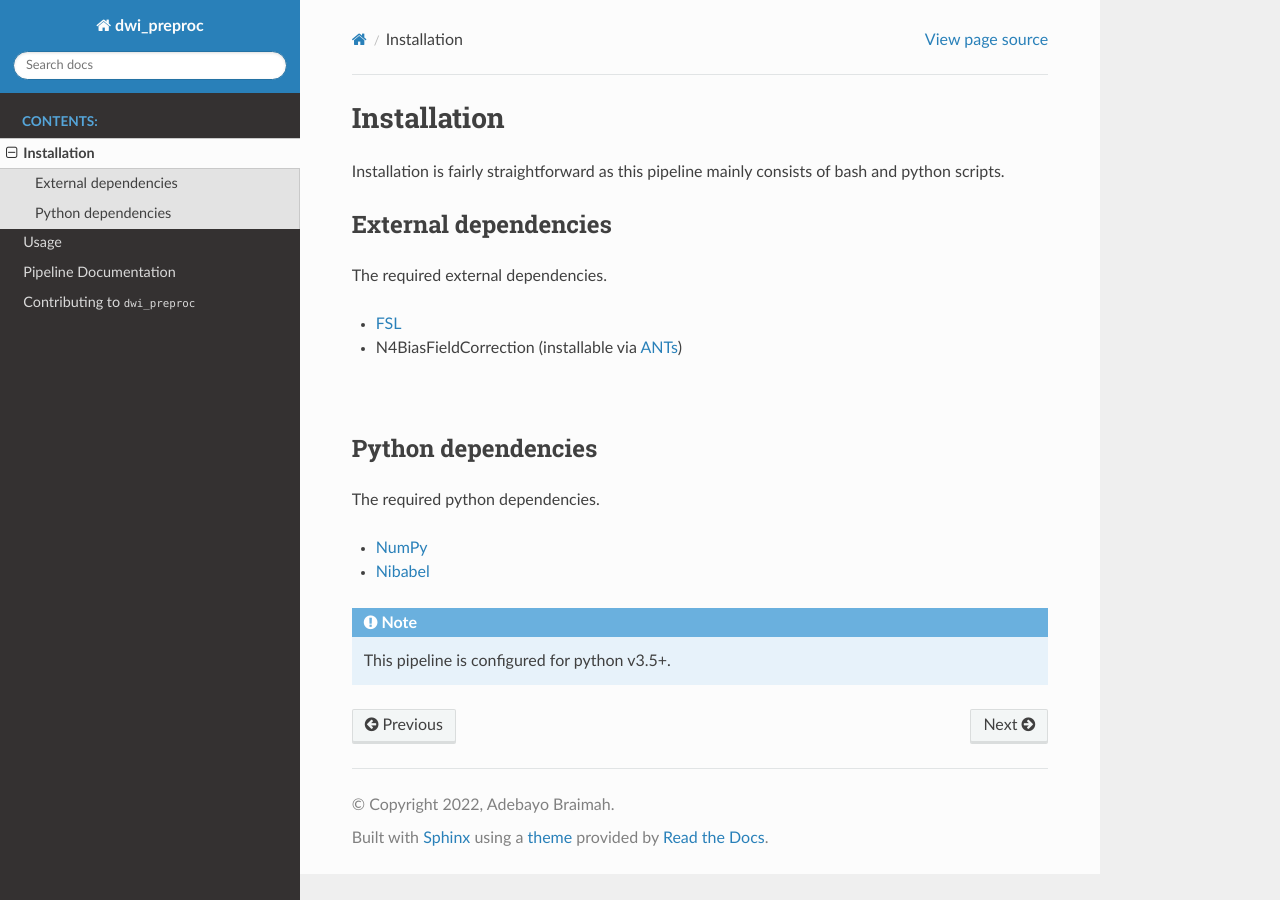
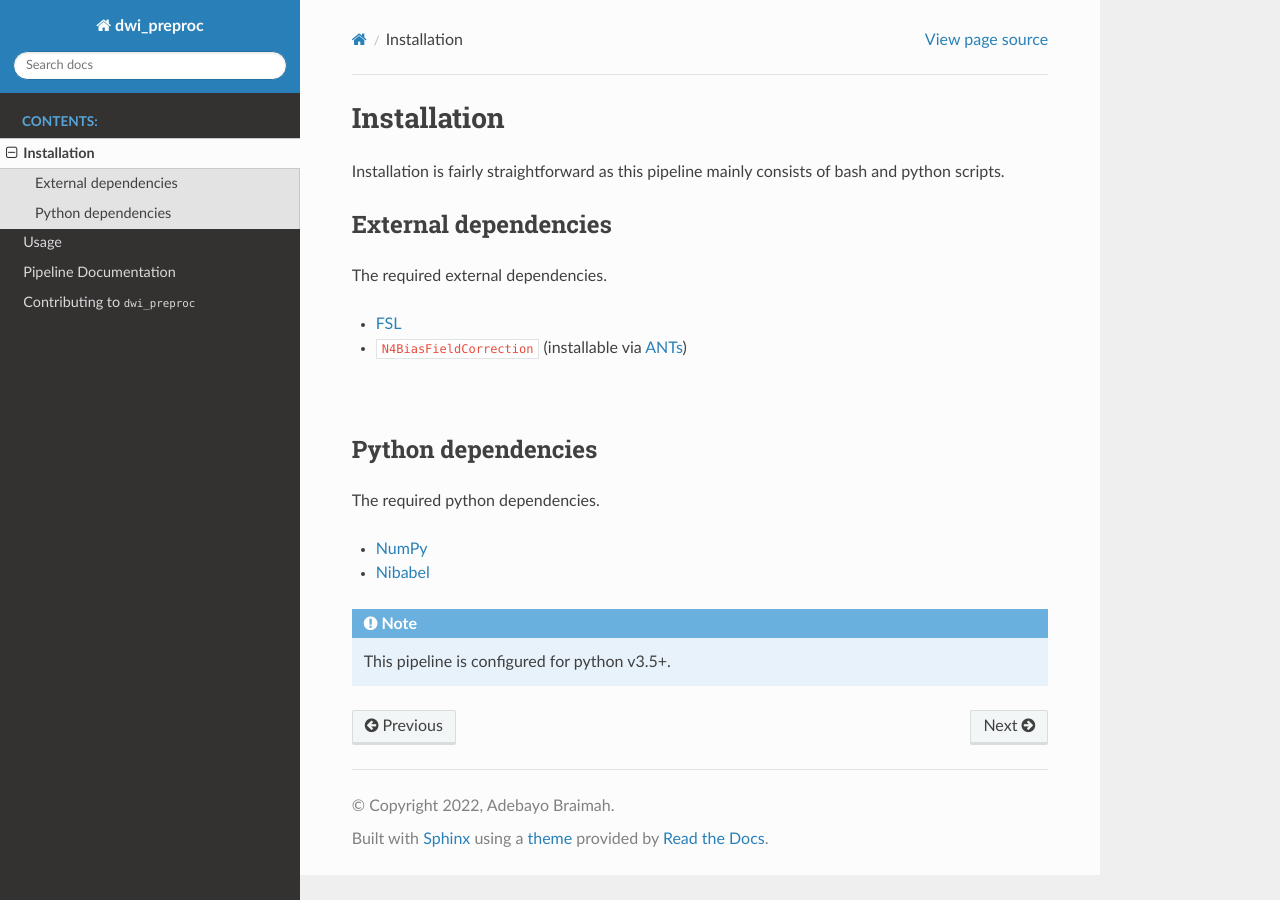
Before and after one commit to AdebayoBraimah/dwi_preproc, a Sphinx documentation site: the page built from doc/source/installation.rst, in a window 1280 px wide. Built offline with Sphinx 7.4.7 and the Read the Docs theme 2.0.0, drawn with Linux system fonts in a browser that asks for light colours.

```diff
--- a/doc/source/installation.rst
+++ b/doc/source/installation.rst
@@ -11,7 +11,7 @@ External dependencies
 The required external dependencies.
 
 * `FSL <https://fsl.fmrib.ox.ac.uk/fsl/fslwiki/FSL>`_
-* N4BiasFieldCorrection (installable via `ANTs <http://stnava.github.io/ANTs/>`_)
+* ``N4BiasFieldCorrection`` (installable via `ANTs <http://stnava.github.io/ANTs/>`_)
 
 |
 
```
Also changed, not shown: README.md (+2 -0 lines).
